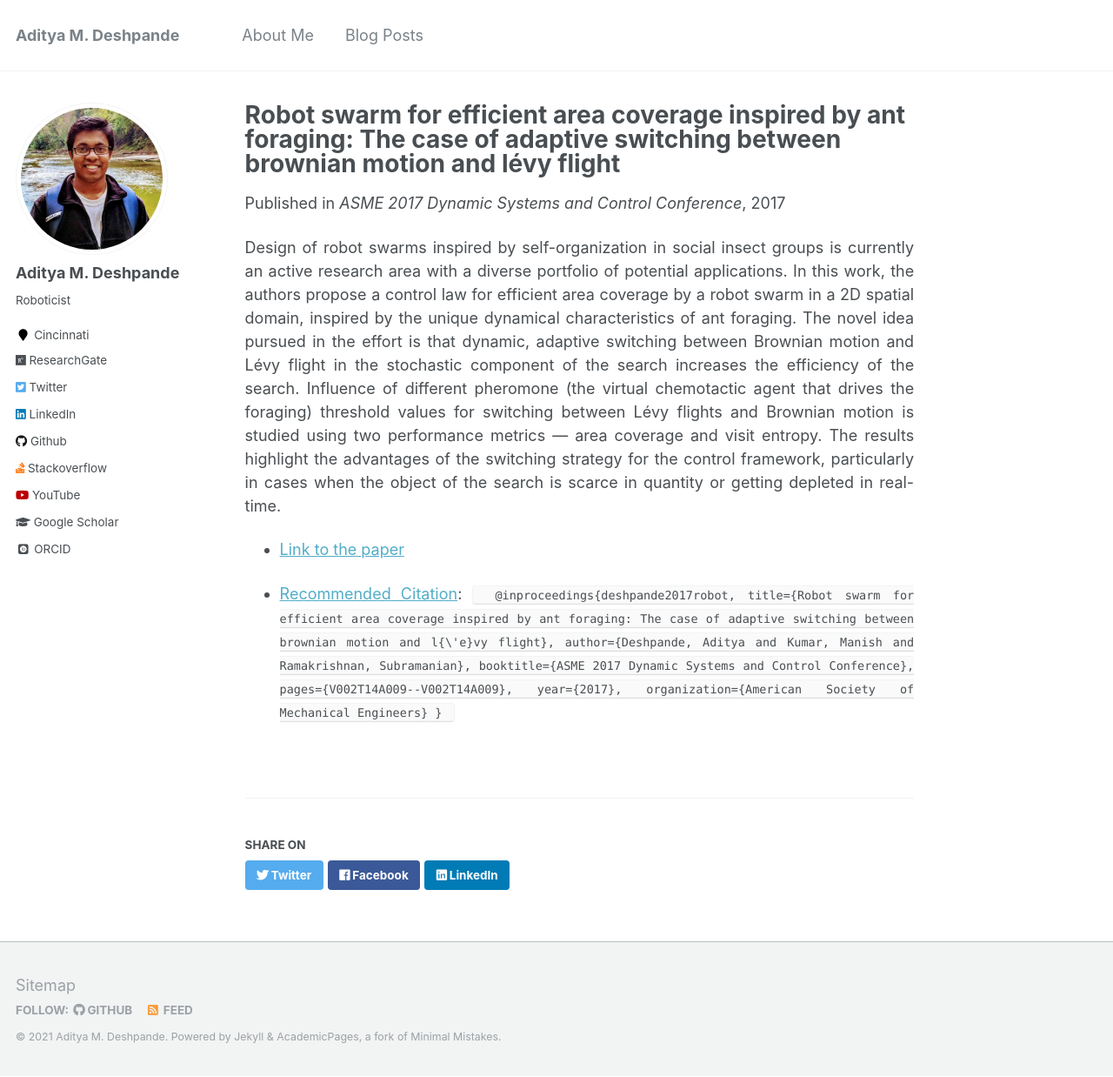
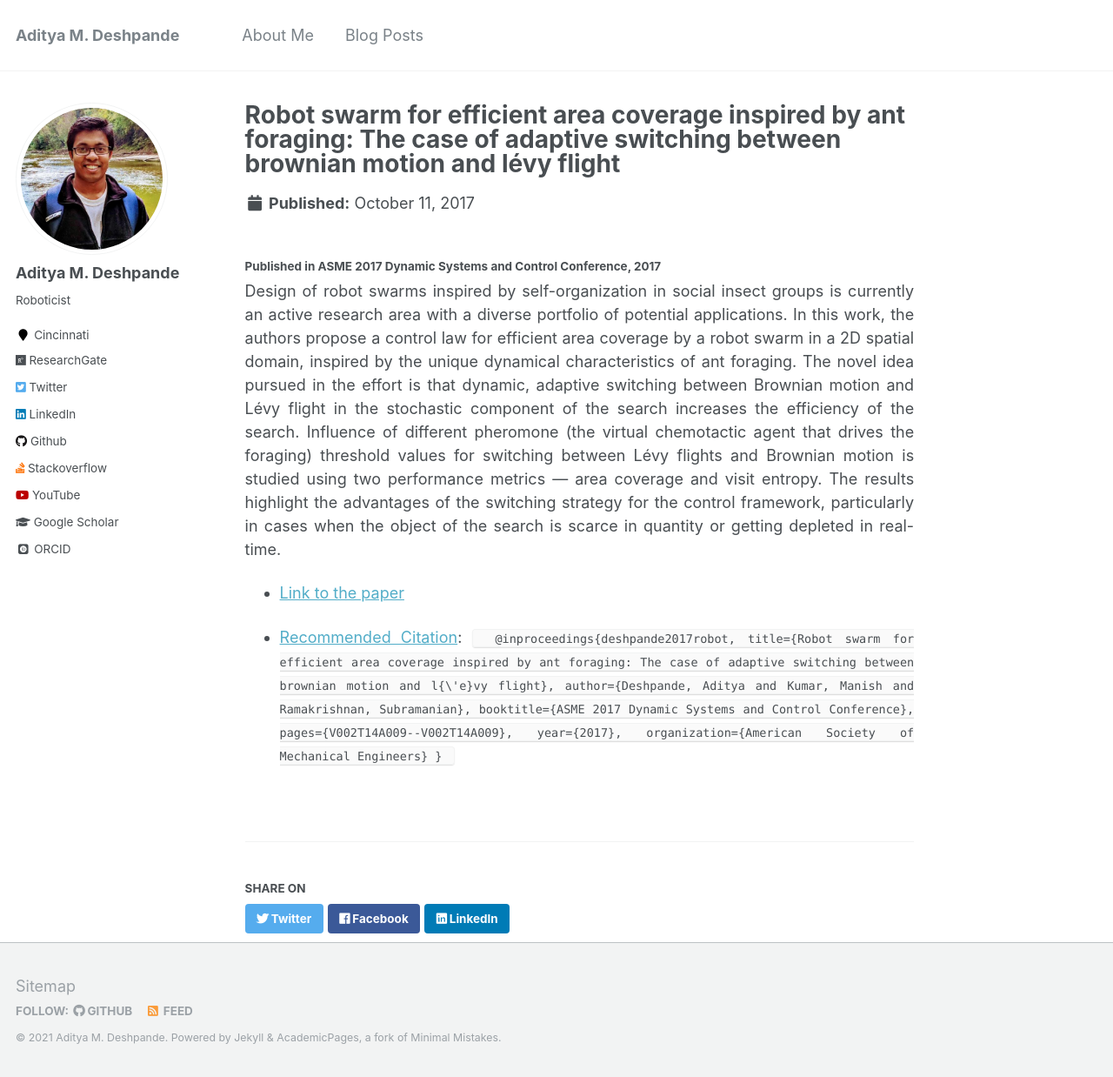
Before and after one commit to adipandas/adipandas.github.io, a Jekyll site: the page built from _publications/2017-10-11-antlevy.md, in a window 1280 px wide and 1238 px high. Shown: the whole window at 87% size. Built offline with Jekyll 4.4.1, drawn with Linux system fonts in a browser that asks for light colours; some web fonts are replaced.

Commit message:
Update 2017-10-11-antlevy.md

```diff
--- a/_publications/2017-10-11-antlevy.md
+++ b/_publications/2017-10-11-antlevy.md
@@ -4,8 +4,10 @@ collection:
 permalink:
 excerpt: ---
 date: 2017-10-11
-venue: ' ASME 2017 Dynamic Systems and Control Conference'
+venue:
 ---
+
+#### Published in ASME 2017 Dynamic Systems and Control Conference, 2017
 
 Design of robot swarms inspired by self-organization in social insect groups is currently an active research area with a diverse portfolio of potential applications. In this work, the authors propose a control law for efficient area coverage by a robot swarm in a 2D spatial domain, inspired by the unique dynamical characteristics of ant foraging. The novel idea pursued in the effort is that dynamic, adaptive switching between Brownian motion and Lévy flight in the stochastic component of the search increases the efficiency of the search. Influence of different pheromone (the virtual chemotactic agent that drives the foraging) threshold values for switching between Lévy flights and Brownian motion is studied using two performance metrics — area coverage and visit entropy. The results highlight the advantages of the switching strategy for the control framework, particularly in cases when the object of the search is scarce in quantity or getting depleted in real-time.
 
```
